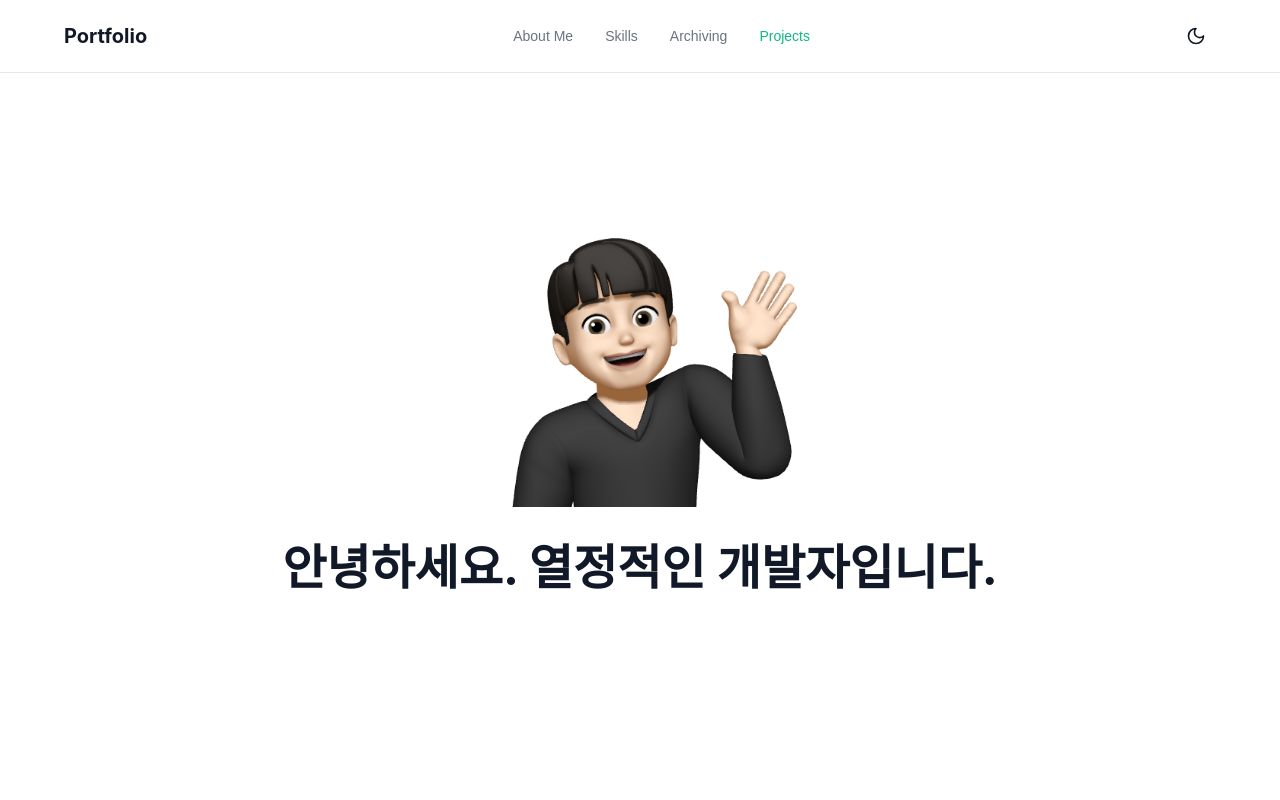
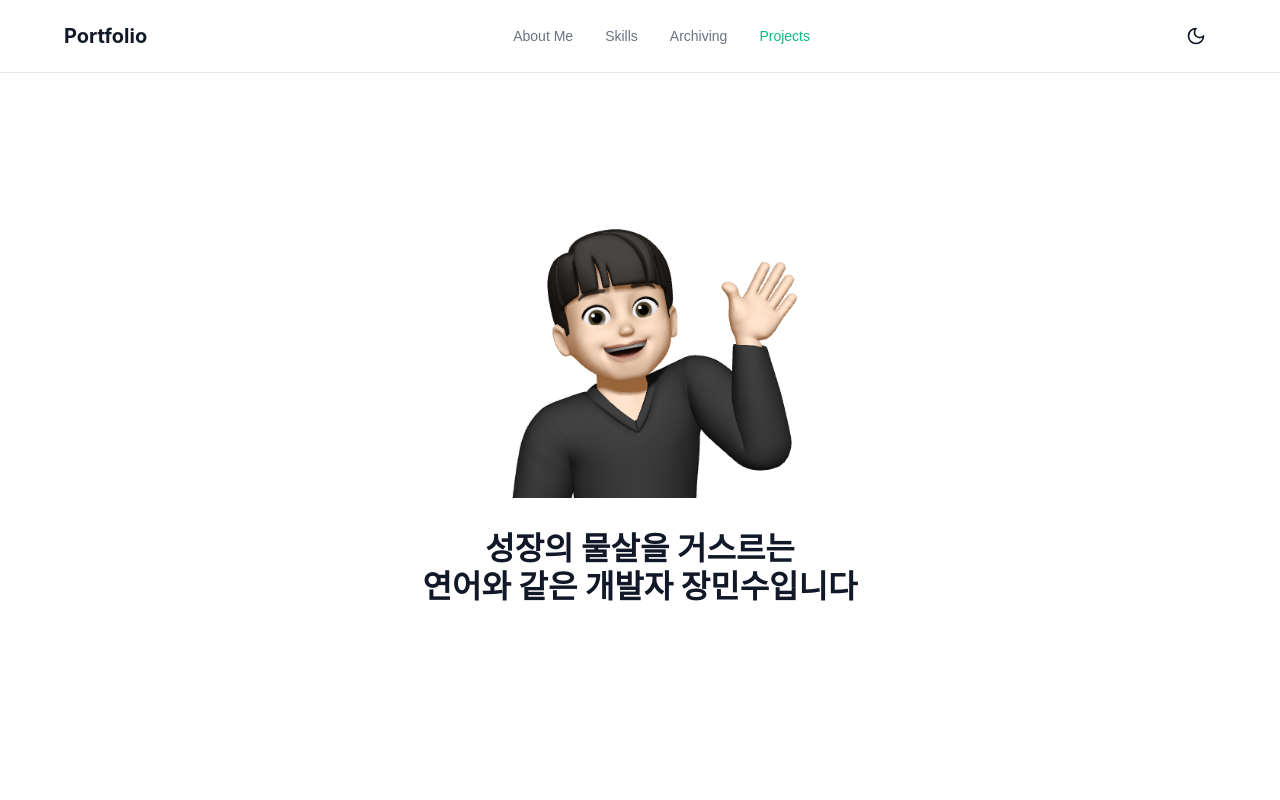
Before and after one commit to goorm-study-portfolio/minsu, a React (Vite) app: page / in a window 1280 px wide. Shown: the top 800 px of the page. Built offline with nearby package versions, Linux system fonts and the light colour scheme.

Commit message:
:art: style: hero 수정

```diff
--- a/src/pages/home/components/Hero.tsx
+++ b/src/pages/home/components/Hero.tsx
@@ -7,9 +7,10 @@ import ImgProfileFour from "@img/img-profile-four.png";
 
 const FADE_DURATION = 300;
 const DISPLAY_DURATION = 400;
+const profileImages = [ImgProfileTwo, ImgProfileThree, ImgProfileFour];
+const INTRO_TEXT = "성장의 물살을 거스르는\n연어와 같은 개발자 장민수입니다";
 
 const Hero = () => {
-  const profileImages = [ImgProfileTwo, ImgProfileThree, ImgProfileFour];
   const [currentIndex, setCurrentIndex] = useState(0);
   const [prevIndex, setPrevIndex] = useState<number | null>(null);
   const [showIntro, setShowIntro] = useState(false);
@@ -34,7 +35,7 @@ const Hero = () => {
     }, FADE_DURATION + DISPLAY_DURATION);
 
     return () => clearTimeout(timerRef.current!);
-  }, [currentIndex, profileImages.length]);
+  }, [currentIndex]);
 
 
   return (
@@ -57,7 +58,7 @@ const Hero = () => {
             isFinal={currentIndex === profileImages.length - 1}
           />
         </ProfileImageWrapper>
-        <IntroText visible={showIntro}>안녕하세요. 열정적인 개발자입니다.</IntroText>
+        <IntroText visible={showIntro}>{INTRO_TEXT}</IntroText>
       </Container>
 
       <Gradient />
@@ -149,18 +150,19 @@ const ProfileImageWrapper = styled.div`
 `;
 
 const IntroText = styled.h1<{ visible: boolean }>`
-  font-size: 2rem;
+  font-size: 1.5rem;
   font-weight: bold;
   line-height: 1.2;
   margin-bottom: 1rem;
   color: var(--text-color);
   opacity: 0;
+  white-space: pre-wrap;
   animation: ${slideUp} 0.8s ease-out forwards;
   animation-delay: 1s;
   animation-play-state: ${(props) => (props.visible ? "running" : "paused")};
 
   @media (min-width: ${({ theme }) => theme.breakpoints.md}) {
-    font-size: 3rem;
+    font-size: 2rem;
   }
 `;
 
```
